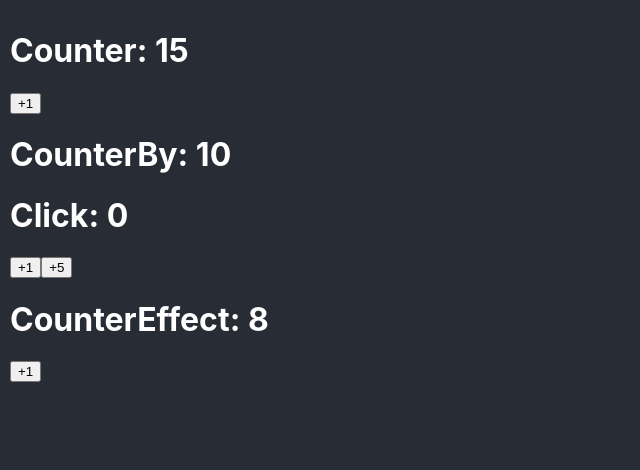
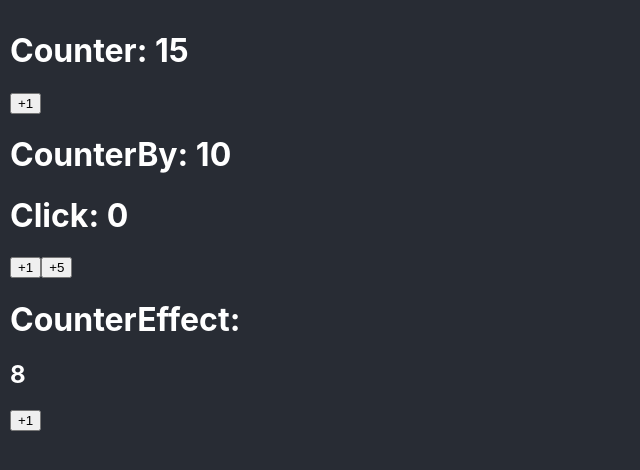
Before and after one commit to pmpeloc/bases, a React (Create React App) app: page / in a window 1280 px wide. Shown: the top 470 px of the page, without its empty margins (0-640 px from the left). Built offline with nearby package versions, Linux system fonts and the light colour scheme.

Commit message:
Realizar animación cuando se llega al valor máximo

```diff
--- a/package.json
+++ b/package.json
@@ -10,6 +10,7 @@
     "@types/node": "^12.0.0",
     "@types/react": "^17.0.0",
     "@types/react-dom": "^17.0.0",
+    "gsap": "^3.8.0",
     "react": "^17.0.2",
     "react-dom": "^17.0.2",
     "react-scripts": "4.0.3",
--- a/src/bases/CounterEffect.tsx
+++ b/src/bases/CounterEffect.tsx
@@ -1,4 +1,5 @@
 import { useState, useEffect } from 'react';
+import { gsap } from 'gsap';
 
 const MAXIMUN_COUNT = 10;
 
@@ -15,11 +16,15 @@ export const CounterEffect = () => {
       '%cSe llegó al valor máximo',
       'color: red; background-color: black;'
     );
+    gsap.to('h2', { y: -10, duration: 0.2, ease: 'ease.out' }).then(() => {
+      gsap.to('h2', { y: 0, duration: 1, ease: 'bounce.out' });
+    });
   }, [counter]);
 
   return (
     <>
-      <h1>CounterEffect: {counter}</h1>
+      <h1>CounterEffect:</h1>
+      <h2>{counter}</h2>
       <button onClick={handleClick}>+1</button>
     </>
   );
```
Also changed, not shown: 1 other file (tests, documents, lock files or other folders).
